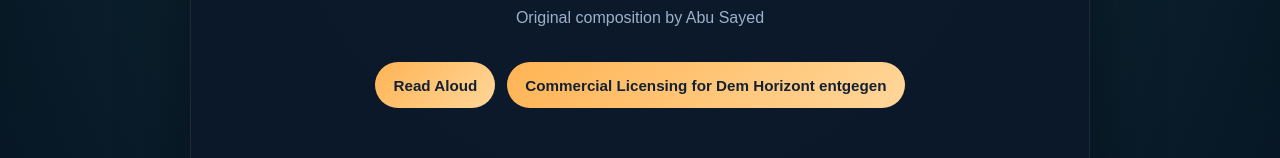
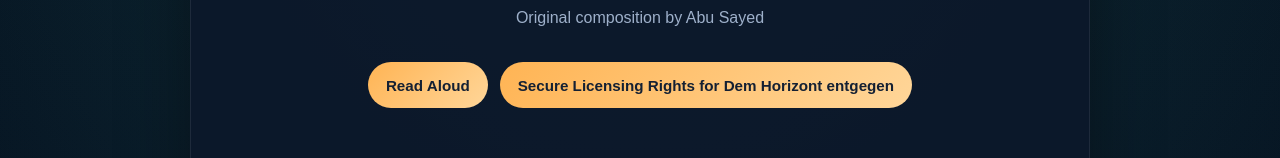
Before and after one commit to ImAbuSayed/dem-horizont-entgegen, a plain HTML site: page index.html in a window 1280 px wide. Shown: the part 194-352 px from the top of the page. Drawn offline with Linux system fonts and the light colour scheme.

Commit message:
feat: update song assets v1 with signed GPG commit [verified]

```diff
--- a/index.html
+++ b/index.html
@@ -537,7 +537,7 @@
 
         <div class="controls">
             <button class="btn-speak" id="speakBtn" title="Read the lyrics aloud"><span id="speakText">Read Aloud</span></button>
-            <a href="https://music.abusayed.com.bd/Licensing/?https://imabusayed.github.io/dem-horizont-entgegen/" class="btn-license" title="Get licensing for this song" target="_blank">Commercial Licensing for Dem Horizont entgegen</a>
+            <a href="https://music.abusayed.com.bd/Licensing/?https://imabusayed.github.io/dem-horizont-entgegen/" class="btn-license" title="Get licensing for this song" target="_blank">Secure Licensing Rights for Dem Horizont entgegen</a>
 
         </div>
         <br>
```
Also changed, not shown: llms.txt, manifest.json, 1 other file.
